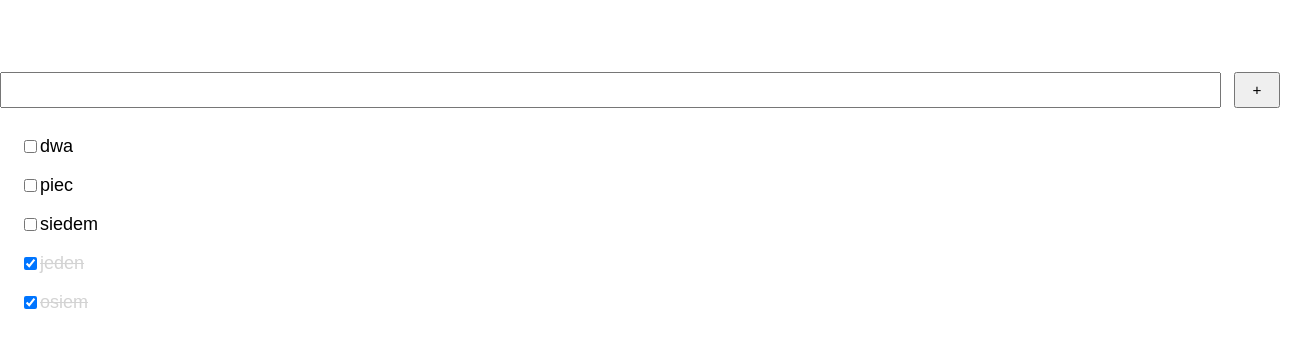
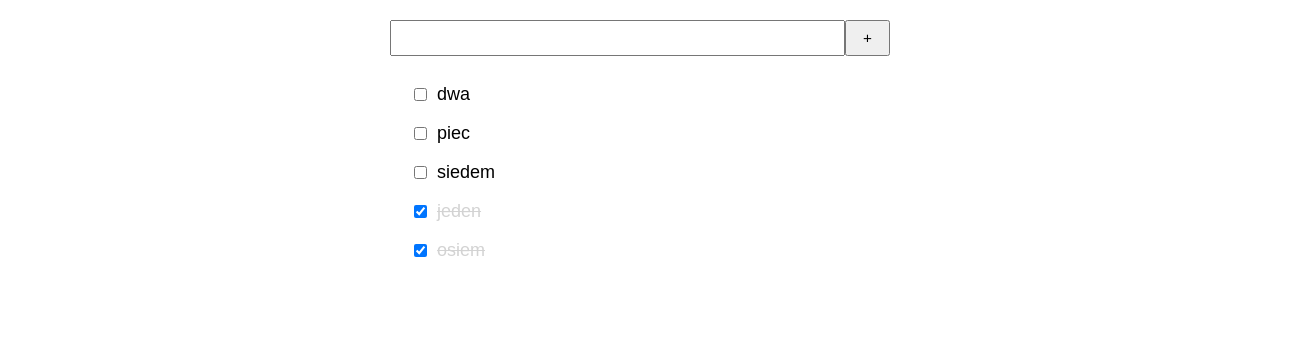
Before and after one commit to pawk/todo-app, a React (Create React App) app: page / in a window 1280 px wide. Shown: the top 348 px of the page, 1316 px wide, since content can reach past the window. Built offline with nearby package versions, Linux system fonts and the light colour scheme.

Commit message:
some more styling

```diff
--- a/src/App.css
+++ b/src/App.css
@@ -1,3 +1,4 @@
 .todo-app {
-width: 500px;
+  width: 500px;
+  margin: 0 auto;
 }
--- a/src/todo/add.css
+++ b/src/todo/add.css
@@ -9,7 +9,8 @@
 }
 
 .todo__add-input {
-  width: calc(100% - 5em);
+  font-size: 0.8em;
+  width: calc(100% - 3em);
 }
 
 .todo__add-btn {
--- a/src/todo/item.css
+++ b/src/todo/item.css
@@ -41,8 +41,8 @@
   transition: transform 200ms ease-in-out, opacity 200ms ease-in;
 }
 
-.todo__item-checkbox {
-  display: none;
+.todo__item-content input[type=checkbox] {
+  margin-right: 10px;
 }
 
 .todo__item:hover .todo__item-delete-btn {
--- a/src/todo/list.css
+++ b/src/todo/list.css
@@ -1,9 +1,4 @@
 .todo__list {
-  left: 50%;
   overflow: hidden;
-  padding: 2em;
-  position: absolute;
-  top: 2vh;
-  transform: translate(-50%);
   width: 100%;
 }
```
